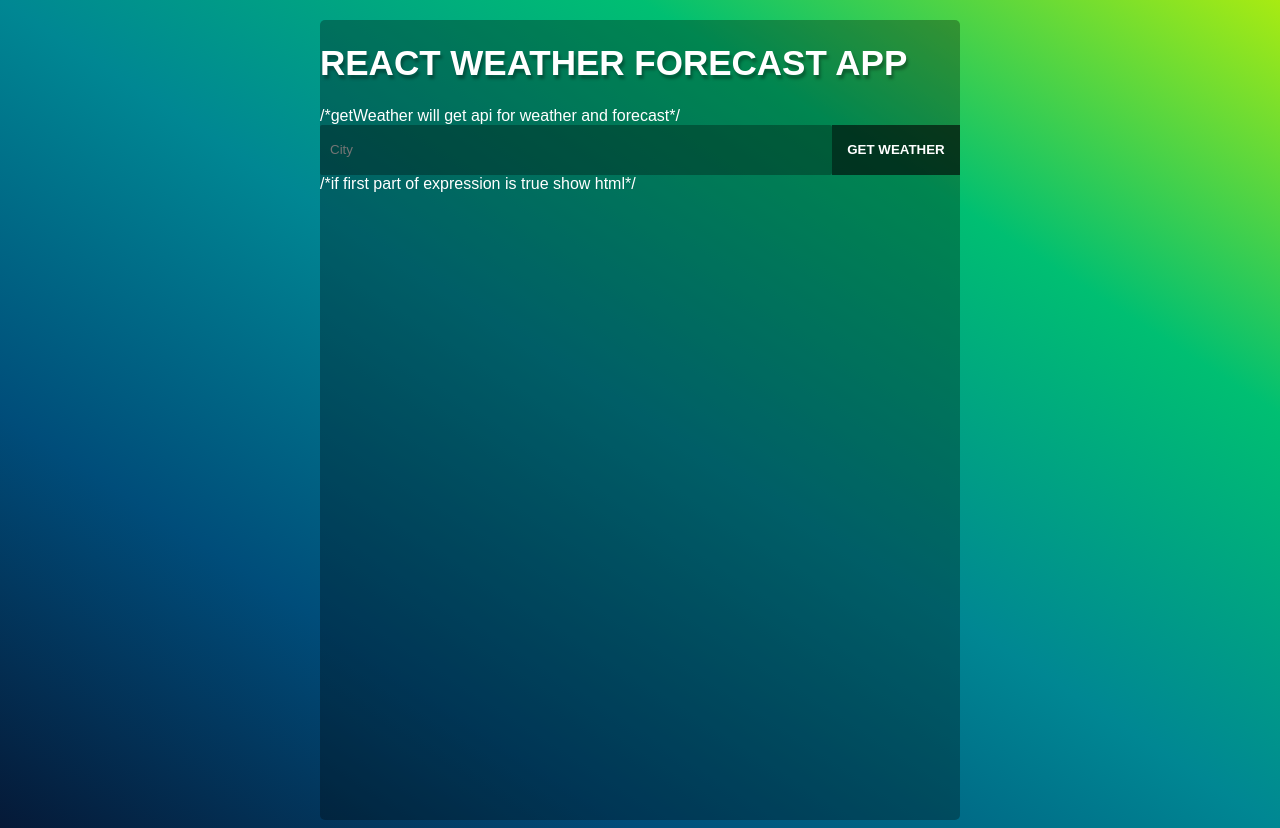
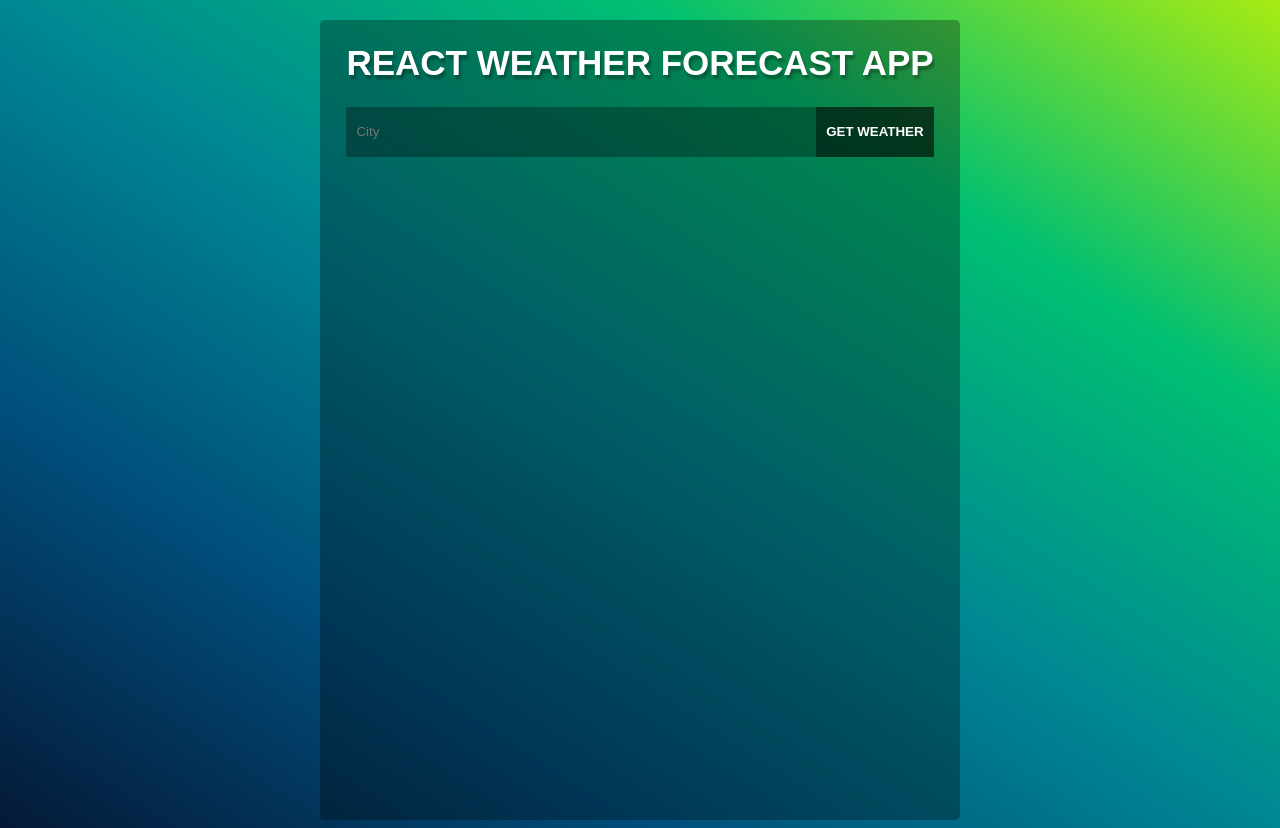
Before and after one commit to martajablonska/Weather_app, a React (Create React App) app: page / in a window 1280 px wide. Built offline with nearby package versions, Linux system fonts and the light colour scheme.

Commit message:
Corrected comments in react files

```diff
--- a/src/App.js
+++ b/src/App.js
@@ -53,19 +53,19 @@
 
         const city = e.target.elements.city.value;
 
-        /*to get api with weather*/
+        {/*to get api with weather*/}
         const apiWeather = await fetch(`http://api.openweathermap.org/data/2.5/weather?q=${city}&appid=${API_KEY}&units=metric`)
         const dataWeather = await apiWeather.json();
 
-        /*to get api with 5 days forecast*/
+        {/*to get api with 5 days forecast*/}
         const apiForecast = await fetch(`http://api.openweathermap.org/data/2.5/forecast?q=${city}&appid=${API_KEY}&units=metric`)
         const dataForecast = await apiForecast.json();
 
-       /*to choose forecast for midday which will represent all day*/
+        {/*to choose forecast for midday which will represent all day*/}
         const listForecast = dataForecast.list;
-        const middayForecast = [];      /*array with only 5 forecast for midday to every day*/
+        const middayForecast = [];      {/*array with only 5 forecast for midday to every day*/}
 
-        for(let i =0; i <listForecast.length; i++) {  /*yes, it's for loop... i tried to done that in diffrent way but something went wrong*/
+        for(let i =0; i <listForecast.length; i++) {  {/*yes, it's for loop... i tried to done that in diffrent way but something went wrong*/}
             const item = listForecast[i].dt;
             const hour = (new Date(item*1000)).getHours()-2;
 
@@ -74,14 +74,14 @@
             };
         };
 
-        /*variables representing weather and forecast items*/
+        {/*variables representing weather and forecast items*/}
         const day = function(item) {  return (new Date((item.dt)*1000)).getDate(); };
         const month = function(item) { return (new Date((middayForecast[0].dt)*1000)).getMonth()+1; }
         const press = function(item) { return Math.round(item.main.pressure); };
         const hum = function(item) { return item.main.humidity; };
         const desc = function(item) { return item.weather[0].description; };
 
-        /*variables representing next forecast days*/
+        {/*variables representing next forecast days*/}
         const firstDay = middayForecast[0];
         const secondDay = middayForecast[1];
         const thirdDay = middayForecast[2];
--- a/src/components/Forecast.js
+++ b/src/components/Forecast.js
@@ -2,7 +2,7 @@
 import temp from '../images/temp.png';
 import press from '../images/press.png';
 import hum from '../images/hum.png';
-import {deg} from "../config.js"; /*to change degrees from Celcius to Farenhait*/
+import {deg} from "../config.js"; {/*to change degrees from Celcius to Farenhait*/}
 
 
 class Forecast extends React.Component {
--- a/src/components/Form.js
+++ b/src/components/Form.js
@@ -5,7 +5,7 @@
         return (
             <div>
                 <h1>React Weather Forecast App</h1>
-                <form onSubmit={this.props.getWeather}> /*getWeather will get api for weather and forecast*/
+                <form onSubmit={this.props.getWeather}> {/*getWeather will get api for weather and forecast*/}
                     <input type="text" name="city" placeholder="City" required/>
                     <button>Get weather</button>
                 </form>
--- a/src/components/Weather.js
+++ b/src/components/Weather.js
@@ -2,13 +2,13 @@
 import temp from '../images/temp.png';
 import press from '../images/press.png';
 import hum from '../images/hum.png';
-import {deg} from "../config.js"; /*to change degrees from Celcius to Farenhait*/
+import {deg} from "../config.js"; {/*to change degrees from Celcius to Farenhait*/}
 
 class Weather extends React.Component {
 
     render() {
         return(
-            <div>   /*if first part of expression is true show html*/
+            <div>   {/*if first part of expression is true show html*/}
                 {this.props.city && <p class="city_name"> {this.props.city}</p> }
                 <div class="weather_container">
                     <div>
```
